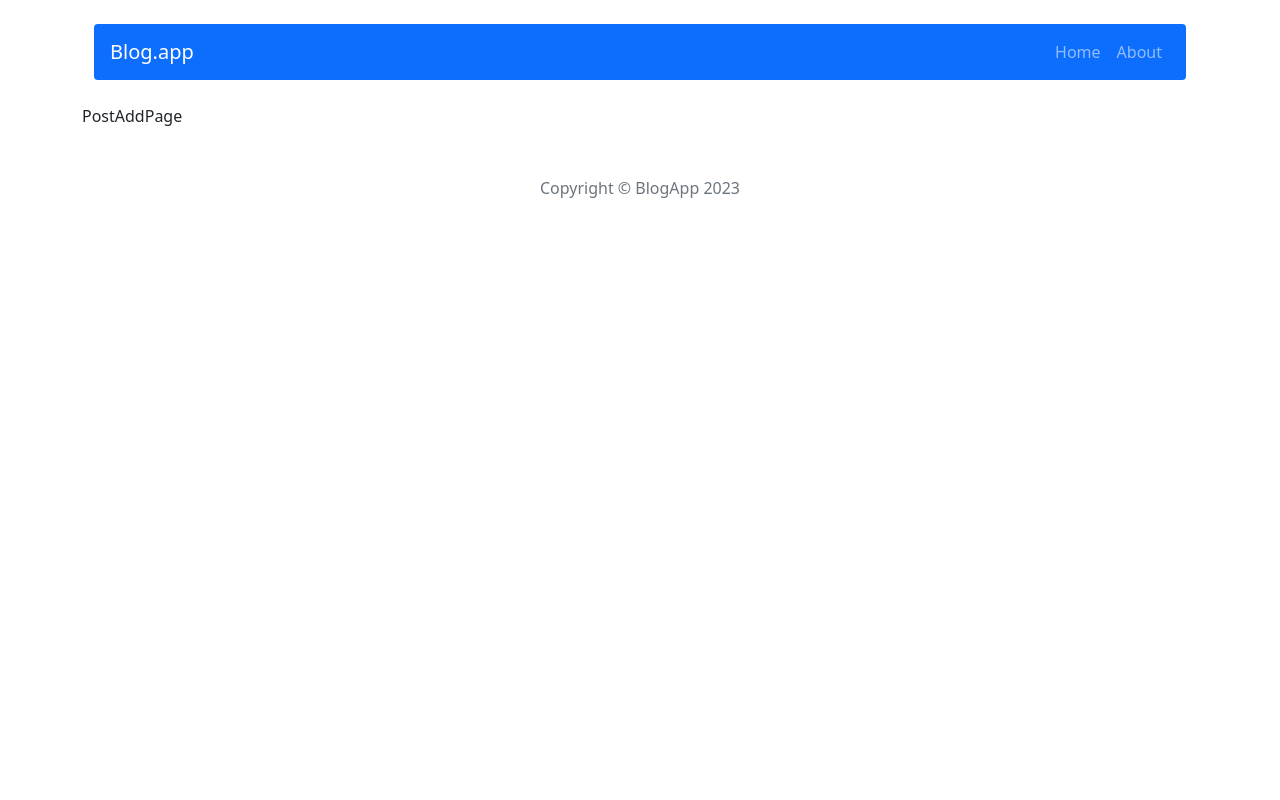
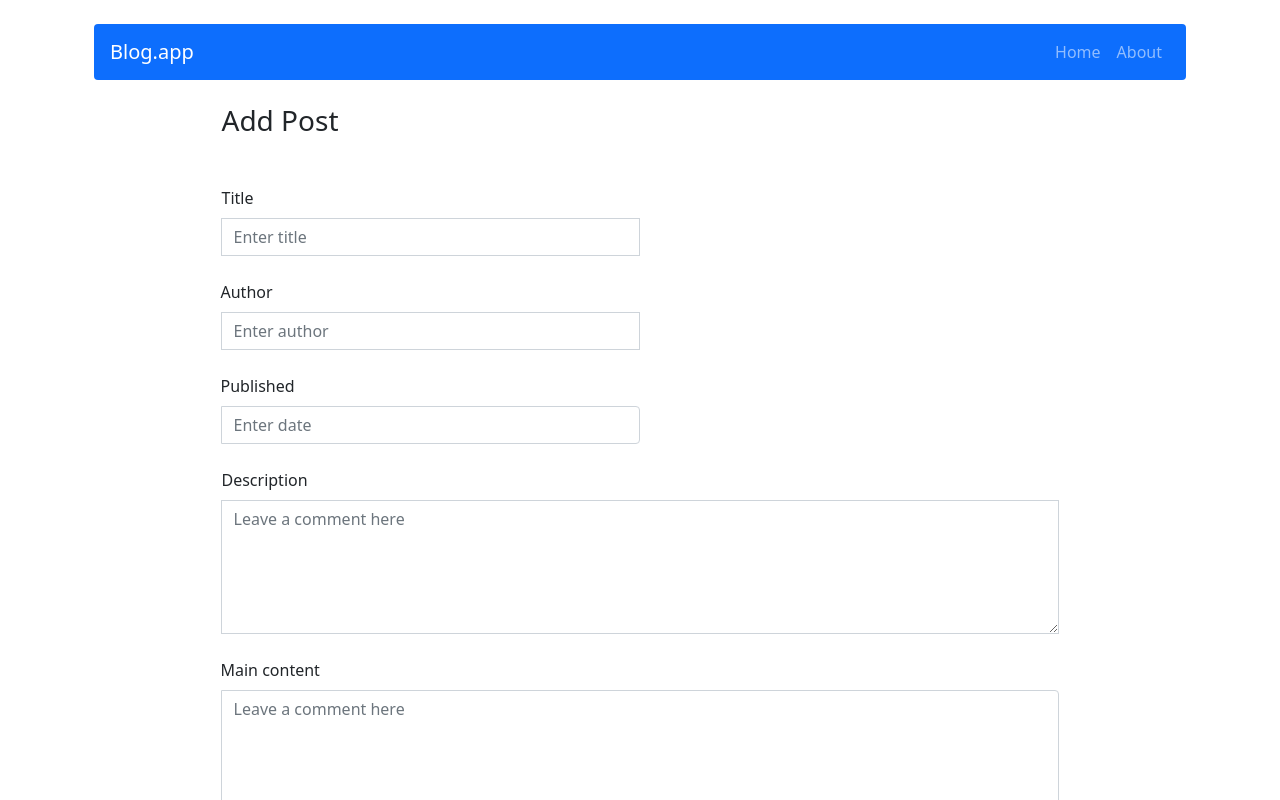
Before and after one commit to Vincerre/Blog, a React (Create React App) app: page /post/add in a window 1280 px wide. Shown: the top 800 px of the page. Built offline with nearby package versions, Linux system fonts and the light colour scheme.

Commit message:
add post form page

```diff
--- a/package.json
+++ b/package.json
@@ -17,6 +17,7 @@
     "redux": "4.1.2",
     "redux-devtools-extension": "2.13.9",
     "sass": "1.43.4",
+    "shortid": "^2.2.16",
     "web-vitals": "^2.1.4"
   },
   "scripts": {
--- /dev/null
+++ b/src/components/common/TextInput/TextInput.js
@@ -0,0 +1,21 @@
+import InputGroup from 'react-bootstrap/InputGroup';
+import Form from 'react-bootstrap/Form';
+
+const TextInput = (props) => {
+  return (
+    <>
+      <Form.Label>{props.title}</Form.Label>
+      <Form.Control
+        className="w-100 mb-4"
+        rows={props.rows}
+        as={props.as}
+        placeholder={props.placeholder}
+        value={props.value}
+        onChange={props.onChange}
+        type="text"
+      />
+    </>
+  );
+};
+
+export default TextInput;
--- /dev/null
+++ b/src/components/features/AddPostForm.js
@@ -0,0 +1,67 @@
+import TextInput from '../common/TextInput/TextInput';
+import { useState } from 'react';
+import { useNavigate } from 'react-router-dom';
+import { useDispatch } from 'react-redux';
+import { addPost } from '../../redux/postsRedux';
+import { InputGroup } from 'react-bootstrap';
+
+const AddPostForm = () => {
+  const dispatch = useDispatch();
+  const navigate = useNavigate();
+  const [title, setTitle] = useState('');
+  const [author, setAuthor] = useState('');
+  const [date, setDate] = useState('');
+  const [description, setDescription] = useState('');
+  const [content, setContent] = useState('');
+
+  const handleForm = (e) => {
+    e.preventDefault();
+    dispatch(addPost({ title, author, publishedDate: date, shortDescription: description, content }));
+    navigate('/');
+  };
+
+  return (
+    <>
+      <form>
+        <InputGroup className="w-50">
+          <TextInput title="Title" placeholder="Enter title" value={title} onChange={(e) => setTitle(e.target.value)} />
+          <TextInput
+            title="Author"
+            placeholder="Enter author"
+            value={author}
+            onChange={(e) => setAuthor(e.target.value)}
+          />
+          <TextInput
+            title="Published"
+            placeholder="Enter date"
+            value={date}
+            onChange={(e) => setDate(e.target.value)}
+          />
+        </InputGroup>
+        <InputGroup className="mb-4">
+          <TextInput
+            title="Description"
+            placeholder="Leave a comment here"
+            as="textarea"
+            rows={5}
+            value={description}
+            onChange={(e) => setDescription(e.target.value)}
+          />
+          <TextInput
+            title="Main content"
+            placeholder="Leave a comment here"
+            as="textarea"
+            rows={8}
+            value={content}
+            onChange={(e) => setContent(e.target.value)}
+          />
+        </InputGroup>
+      </form>
+      <button className="btn btn-primary" onClick={handleForm}>
+        Add Post
+      </button>
+    </>
+  );
+};
+
+export default AddPostForm;
--- a/src/components/features/Posts/Posts.js
+++ b/src/components/features/Posts.js
@@ -1,4 +1,4 @@
-import { getPosts } from '../../../redux/postsRedux';
+import { getPosts } from '../../redux/postsRedux';
 import { useSelector } from 'react-redux';
 import { Link } from 'react-router-dom';
 import { Card } from 'react-bootstrap';
--- a/src/components/features/Posts/Posts.module.scss
+++ /dev/null
@@ -1,4 +0,0 @@
-.post{
-    border: 1px solid grey;
-    width: 33%;
-}
--- a/src/components/pages/Home/Home.js
+++ b/src/components/pages/Home/Home.js
@@ -1,4 +1,4 @@
-import Posts from '../../features/Posts/Posts';
+import Posts from '../../features/Posts';
 import Container from 'react-bootstrap/Container';
 import { Link } from 'react-router-dom';
 
--- a/src/components/pages/PostAddPage/PostAddPage.js
+++ b/src/components/pages/PostAddPage/PostAddPage.js
@@ -1,5 +1,12 @@
+import AddPostForm from '../../features/AddPostForm';
+
 const PostAddPage = () => {
-  return <div>PostAddPage</div>;
+  return (
+    <div className="m-auto w-75">
+      <h3 className="mb-5">Add Post</h3>
+      <AddPostForm />
+    </div>
+  );
 };
 
 export default PostAddPage;
--- a/src/components/pages/PostPage/PostPage.js
+++ b/src/components/pages/PostPage/PostPage.js
@@ -1,15 +1,48 @@
-import { useParams, Navigate } from 'react-router';
-import { Link } from 'react-router-dom';
+import { useState } from 'react';
+import { useParams } from 'react-router';
+import { Link, Navigate } from 'react-router-dom';
+import { getPostsById, removePost } from '../../../redux/postsRedux';
+import { useSelector, useDispatch } from 'react-redux';
+import { Card, Button } from 'react-bootstrap';
+import Modal from 'react-bootstrap/Modal';
 
-import { getPostsById } from '../../../redux/postsRedux';
-import { useSelector } from 'react-redux';
-import { Card } from 'react-bootstrap';
+const PostPage = (props) => {
+  const dispatch = useDispatch();
 
-const PostPage = () => {
   const { id } = useParams();
   const postData = useSelector((state) => getPostsById(state, id));
+
+  const [show, setShow] = useState(false);
+  const handleClose = () => setShow(false);
+  const handleShow = () => setShow(true);
+
+  const remove = (e) => {
+    e.preventDefault();
+    dispatch(removePost(id));
+    setShow(false);
+  };
+
   if (!postData) return <Navigate to="/" />;
+  else
     return (
+      <>
+        <Modal show={show} onHide={handleClose}>
+          <Modal.Header closeButton>
+            <Modal.Title>Are you sure?</Modal.Title>
+          </Modal.Header>
+          <Modal.Body>
+            This operation will completely remove this post from the app. Are you sure you want to do that?
+          </Modal.Body>
+          <Modal.Footer>
+            <Button variant="secondary" onClick={handleClose}>
+              Cancel
+            </Button>
+            <Button variant="primary" className="btn btn-danger" onClick={remove}>
+              Remove
+            </Button>
+          </Modal.Footer>
+        </Modal>
+
         <Card key={postData.id} style={{ width: '75%' }} className="m-auto justify-content-center border-0">
           <Card.Body className="d-flex flex-wrap justify-content-center">
             <Card.Title className="w-75 d-flex justify-content-between align-items-center">
@@ -18,7 +51,7 @@ const PostPage = () => {
                 <Link to={'/post/edit/:id'} className="mx-1">
                   <button className="btn btn-outline-info">Edit</button>
                 </Link>
-            <Link to={'/post/edit/:id'} className="mx-1">
+                <Link className="mx-1" variant="primary" to="" onClick={handleShow}>
                   <button className="btn btn-outline-danger">Delete</button>
                 </Link>
               </div>
@@ -32,10 +65,11 @@ const PostPage = () => {
                 <b>Published: </b>
                 {postData.publishedDate}
               </p>
-          <p>{postData.shortDescription}</p>
+              <p>{postData.content}</p>
             </Card.Text>
           </Card.Body>
         </Card>
+      </>
     );
 };
 
--- a/src/index.js
+++ b/src/index.js
@@ -5,16 +5,13 @@ import store from './redux/store';
 import 'bootstrap/dist/css/bootstrap.min.css';
 import { Provider } from 'react-redux';
 import { BrowserRouter } from 'react-router-dom';
-import ThemeProvider from 'react-bootstrap/ThemeProvider';
 
 const root = ReactDOM.createRoot(document.getElementById('root'));
 root.render(
   <React.StrictMode>
     <BrowserRouter>
       <Provider store={store}>
-        <ThemeProvider>
-          <App />
-        </ThemeProvider>
+        <App />
       </Provider>
     </BrowserRouter>
   </React.StrictMode>
--- a/src/redux/initialState.js
+++ b/src/redux/initialState.js
@@ -11,9 +11,9 @@ const initialState = {
     {
       id: '2',
       title: 'Article title 2',
-      shortDescription:
-        'Short description of the article...Short description of the article...Short description of the article...Short description of the article...Short description of the article...',
-      content: 'Main content of the article',
+      shortDescription: 'Short description of the article...',
+      content:
+        'Main content of the article.Main content of the article.Main content of the article.Main content of the article.Main content of the article.Main content of the article.Main content of the article.Main content of the article.Main content of the article.',
       publishedDate: '12-09-2023',
       author: 'John Doe',
     },
--- a/src/redux/postsRedux.js
+++ b/src/redux/postsRedux.js
@@ -1,16 +1,33 @@
+import shortid from 'shortid';
+
 //selectors
 
 export const getPosts = (state) => state.posts;
-
 export const getPostsById = ({ posts }, postId) => posts.find((post) => post.id === postId);
 
 // actions
 const createActionName = (actionName) => `app/posts/${actionName}`;
+const ADD_POST = createActionName('ADD_POST');
+const REMOVE_POST = createActionName('REMOVE_POST');
 
 // action creators
 
+export const addPost = (payload) => ({
+  type: ADD_POST,
+  payload,
+});
+
+export const removePost = (payload) => ({
+  type: REMOVE_POST,
+  payload,
+});
+
 const postsReducer = (statePart = [], action) => {
   switch (action.type) {
+    case ADD_POST:
+      return [...statePart, { ...action.payload, id: shortid() }];
+    case REMOVE_POST:
+      return [...statePart.filter((post) => post.id !== action.payload)];
     default:
       return statePart;
   }
```
Also changed, not shown: 2 other files (tests, documents, lock files or other folders). Lines whose indentation alone changed are shown as unchanged.
